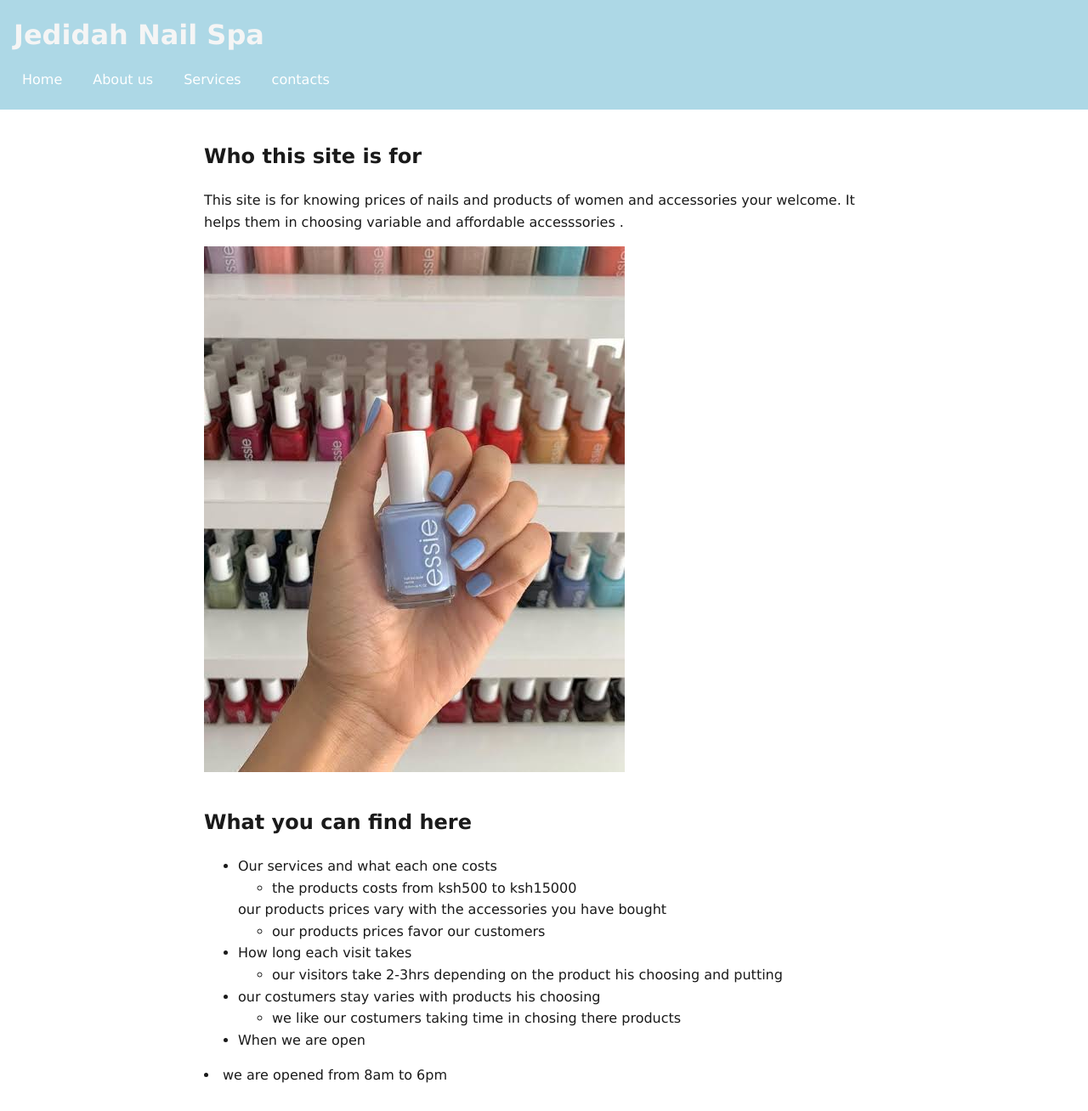
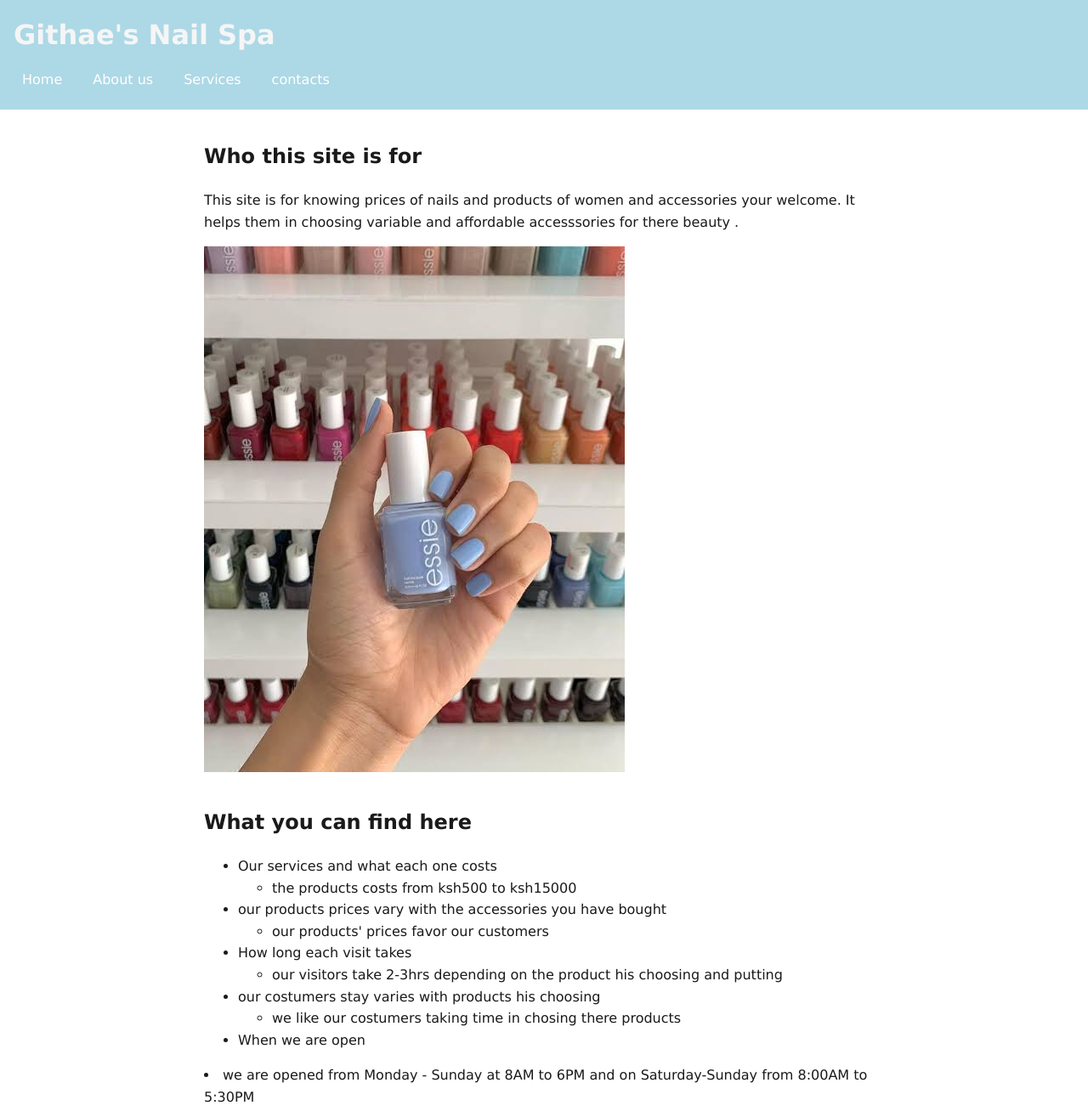
Before and after one commit to marvinrugumi/glow-nail-spa, a plain HTML site: page index.html in a window 1280 px wide. Shown: the top 1308 px of the page at 85% size. Drawn offline with Linux system fonts and the light colour scheme.

Commit message:
added changes on opening hours and closing and name

```diff
--- a/index.html
+++ b/index.html
@@ -9,7 +9,7 @@
 </head>
 <body>
   <header>
-    <h1>Jedidah Nail Spa</h1>
+    <h1>Githae's Nail Spa</h1>
     <nav>
       <a href="index.html">Home</a>
       <a href="about.html">About us</a>
@@ -21,7 +21,7 @@
   <main>
     <section>
       <h2>Who this site is for</h2>
-      <p>This site is for knowing prices of nails and products of women and accessories your welcome. It helps them in choosing variable and affordable accesssories .</p>
+      <p>This site is for knowing prices of nails and products of women and accessories your welcome. It helps them in choosing variable and affordable accesssories for there beauty .</p>
       <img src="nail polish.jpg"  alt="nail polish">
     </section>
 
@@ -34,9 +34,10 @@
       <li>the products costs from ksh500 to ksh15000</li>
       </ul>
       </li>
+      <li>
           our products prices vary with the accessories you have bought
           <ul>
-            <li>our products prices favor our customers</li>
+            <li>our products' prices favor our customers</li>
           </ul>
           </li>
           <li>
@@ -54,7 +55,9 @@
             <li>
               When we are open
             </ul>
-          <li>we are opened from 8am to 6pm</li>
+          <li>we are opened from Monday - Sunday at 8AM to 6PM
+            and on Saturday-Sunday from 8:00AM to 5:30PM
+          </li>
     </ul>
     </li>
   </ul>
@@ -64,8 +67,7 @@
       <h2>Opening hours</h2>
       <button id="toggle-button">Show opening hours</button>
       <div id="details" hidden>
-        <p>Write the opening hours here.</p>
-        <li>from 6pm to 6am </li>
+        <li>From 6:00AM to 6:00PM </li>
       </div>
     </section>
   </main>
```
